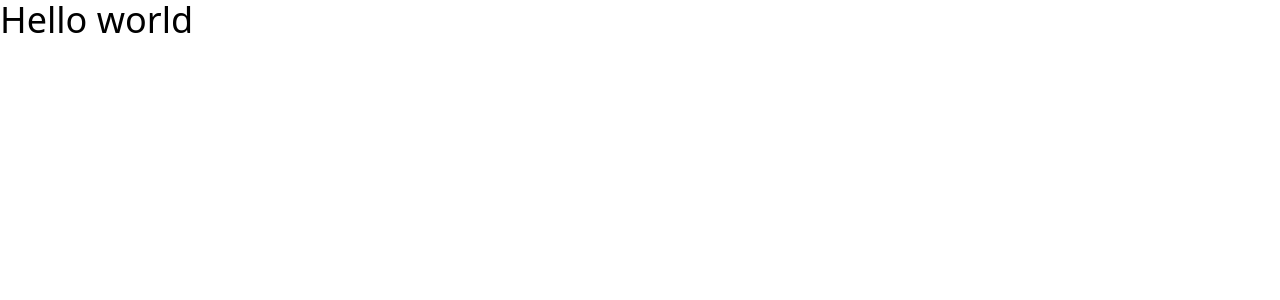
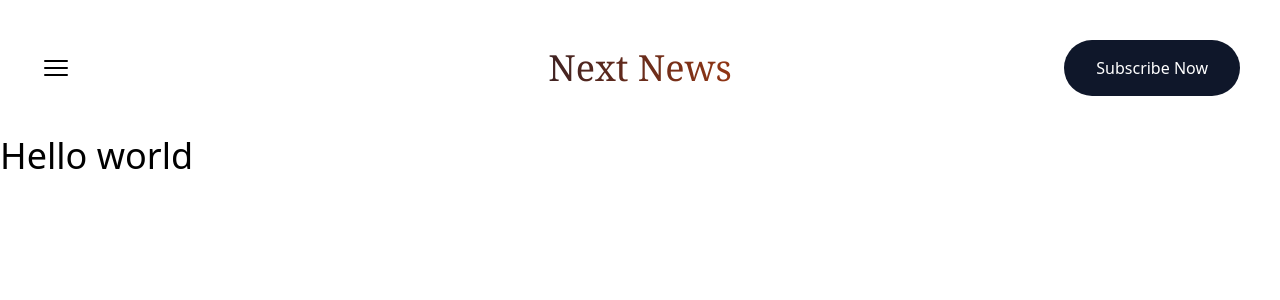
Before and after one commit to CH4R4F/next-news, a Next.js app: page / in a window 1280 px wide. Shown: the top 300 px of the page. Built offline with nearby package versions, Linux system fonts and the light colour scheme.

Commit message:
add Header component to layout

```diff
--- /dev/null
+++ b/app/components/Header.tsx
@@ -0,0 +1,31 @@
+import { Bars3Icon } from "@heroicons/react/24/solid";
+import Link from "next/link";
+
+function Header(): JSX.Element {
+  return (
+    <header className="max-w-[90rem] mx-auto">
+      <div className="grid grid-cols-3 p-10 items-center">
+        <Bars3Icon className="h-8 w-8 cursor-pointer" />
+
+        <Link
+          className="text-center text-text_important_black"
+          href="/"
+          prefetch={false}
+        >
+          {/* gradient background text */}
+          <p className="text-4xl font-serif bg-clip-text text-transparent bg-gradient-to-r from-slate-900 to-orange-700">
+            Next News
+          </p>
+        </Link>
+
+        <div className="flex items-center justify-end space-x-2">
+          <button className="hidden md:inline bg-slate-900 text-white px-4 lg:px-8 py-2 lg:py-4 rounded-full dark:bg-slate-800">
+            Subscribe Now
+          </button>
+        </div>
+      </div>
+    </header>
+  );
+}
+
+export default Header;
--- a/app/layout.tsx
+++ b/app/layout.tsx
@@ -1,18 +1,22 @@
-import './globals.css'
+import "./globals.css";
+import Header from "./components/Header";
 
 export const metadata = {
-  title: 'Create Next App',
-  description: 'Generated by create next app',
-}
+  title: "Create Next App",
+  description: "Generated by create next app",
+};
 
 export default function RootLayout({
   children,
 }: {
-  children: React.ReactNode
+  children: React.ReactNode;
 }) {
   return (
     <html lang="en">
-      <body>{children}</body>
+      <body>
+        <Header />
+        <div>{children}</div>
+      </body>
     </html>
-  )
+  );
 }
```
